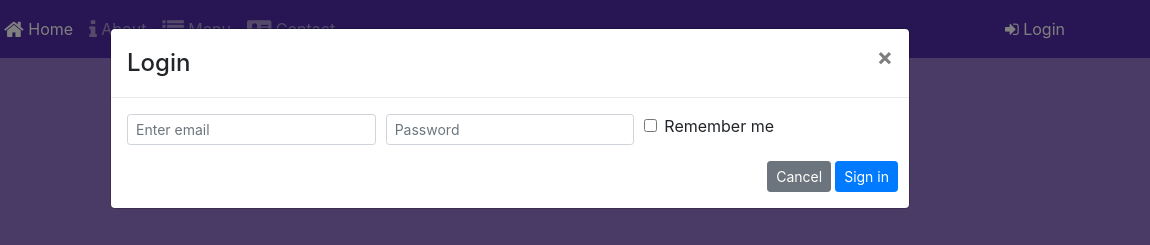
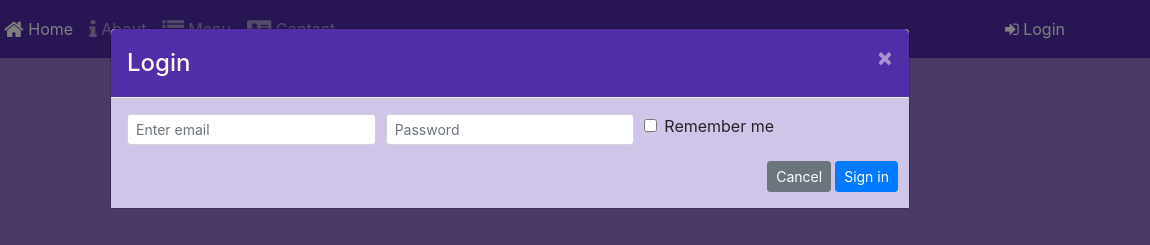
Before and after one commit to Shariqbinrashid/Restraunt-website-frontend-Bootstrap, a website: page index.html in a window 1280 px wide. Both pictures are taken after a click on the link "Login". Shown: the top 245 px of the page, 130-1280 px from the left. Drawn offline with nearby package versions, Linux system fonts and the light colour scheme.

Commit message:
Assignment 4

```diff
--- a/css/styles.scss
+++ b/css/styles.scss
@@ -72,3 +72,17 @@ body{
     bottom: 0px;
     z-index: 1;
 }
+
+.modal-header {
+    background-color: $background-dark;
+    h4{
+        color: floralwhite;
+    }
+    .close{
+        color: floralwhite;
+    }
+}
+.modal-body {
+
+  background-color: $background-pale;
+}
--- a/index.html
+++ b/index.html
@@ -30,7 +30,7 @@
                     <li class="nav-item"><a class="nav-link" href="./contactus.html"><span class="fa fa-address-card fa-lg"></span> Contact</a></li>
                 </ul>
                 <span class="navbar-text">
-                    <a data-toggle="modal" data-target="#loginModal">
+                    <a id="loginBtn">
                         <span class="fa fa-sign-in"></span> Login
                     </a>
                 </span>
@@ -162,7 +162,7 @@
                 <div class="col-12 col-sm align-self-center">
 
 
-                    <a role="button" class="btn btn-block nav-link btn-warning" data-toggle="modal" data-target="#reservationModal">
+                    <a id="reservationBtn" role="button" class="btn btn-block nav-link btn-warning" >
                          Reserve Table
                     </a>
                 </div>
@@ -352,7 +352,17 @@
 
             });
 
+            $('#reservationBtn').click(function(){
+                $('#reservationModal').modal('show')
 
+
+            });
+
+            $('#loginBtn').click(function(){
+                $('#loginModal').modal('show')
+
+
+            });
         });
 
 
```
Also changed, not shown: css/styles.css.
